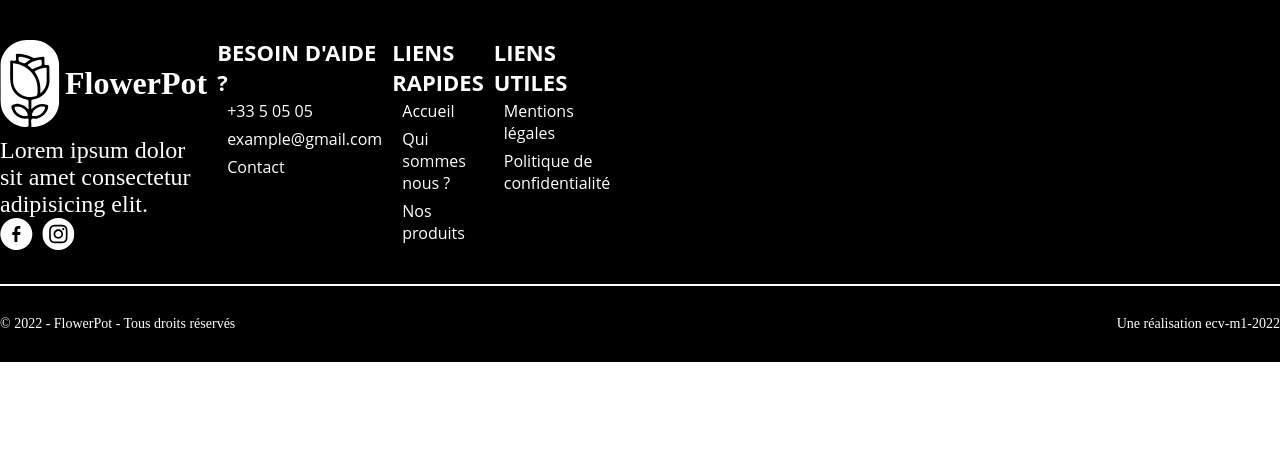
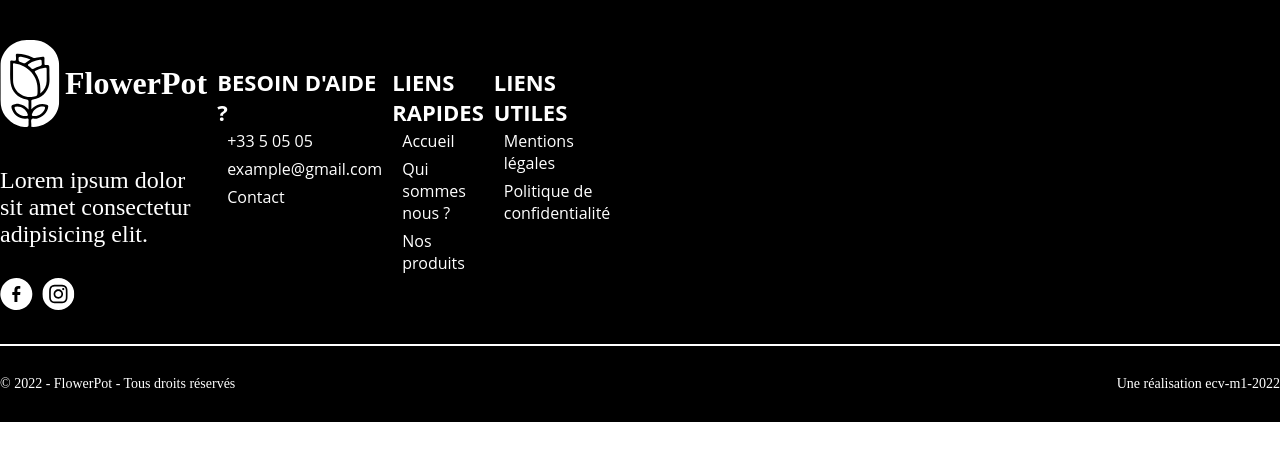
Before and after one commit to alexis-duru/FlowerPot, a plain HTML site: page footer.html in a window 1280 px wide. Shown: the top 460 px of the page. Drawn offline with nearby package versions, Linux system fonts and the light colour scheme; files that its build step writes are made by us from their sources; a web font is replaced by a local one.

Commit message:
Update _footer.scss

```diff
--- a/assets/scss/layout/_footer.scss
+++ b/assets/scss/layout/_footer.scss
@@ -20,6 +20,7 @@
 }
 .txt{
     font-size: 20px;
+    padding-block: 30px;
 }
 .users_info{
     display: flex;
```
